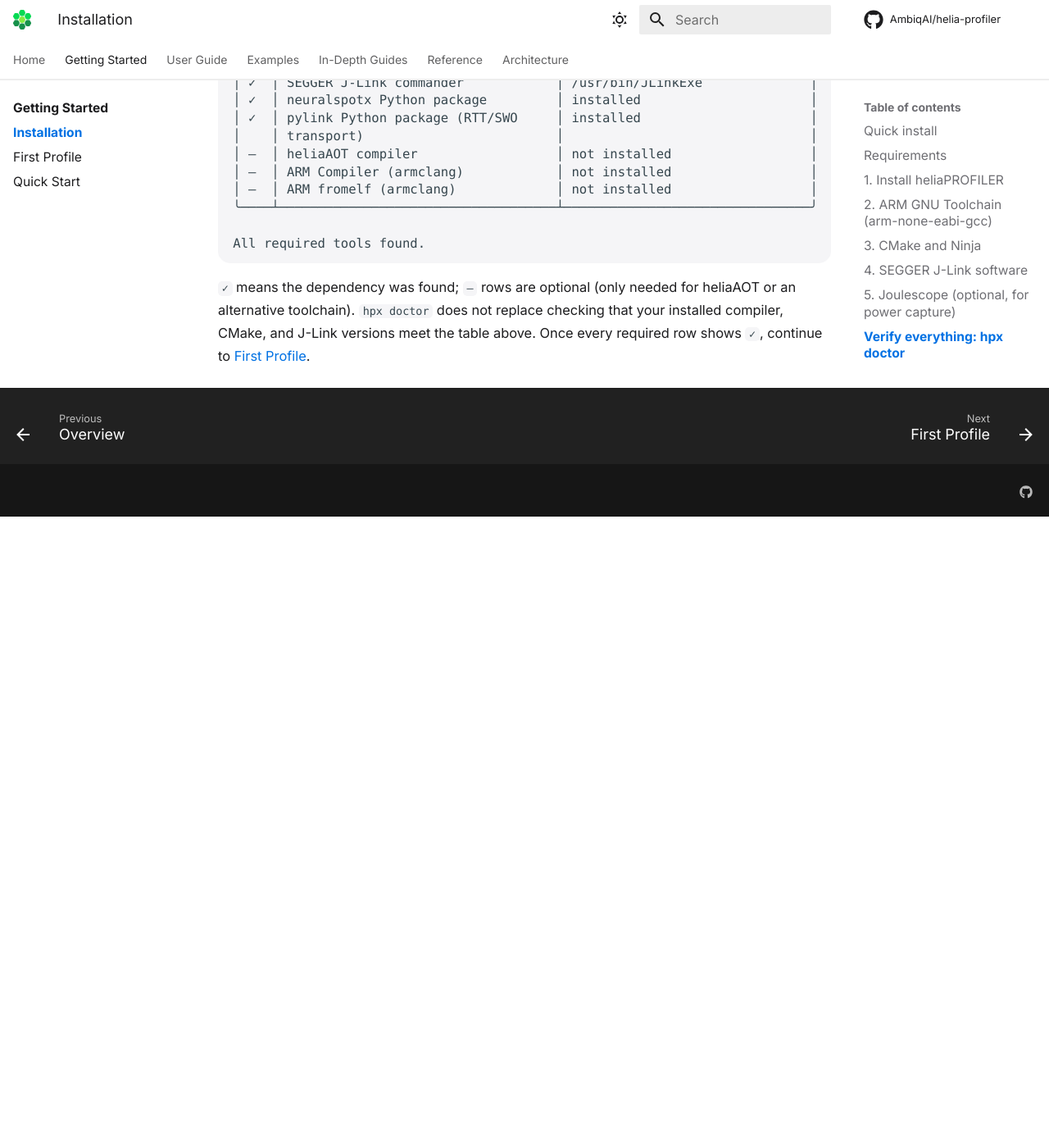
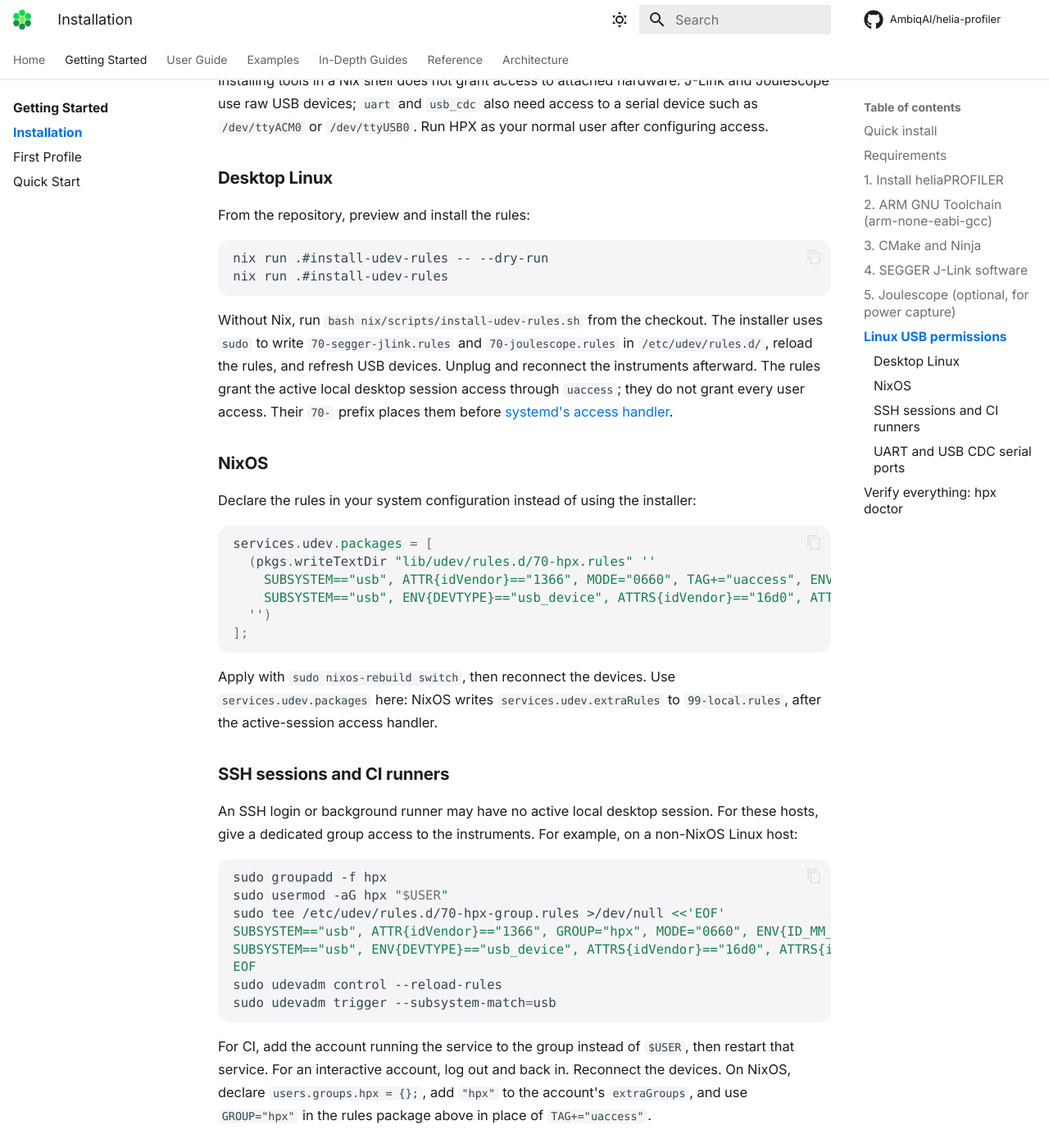
Before and after one commit to AmbiqAI/helia-profiler, an MkDocs documentation site: the page built from docs/getting-started/install.md, in a window 1280 px wide and 1400 px high, scrolled down 5263 px. Shown: the whole window at 82% size. Built offline with MkDocs 1.6.1 and Material for MkDocs 9.7.7, drawn with Linux system fonts in a browser that asks for light colours; some web fonts are replaced; comment, search, counter and statistics services are not loaded; before the commit the page ends 5893 px from its top, so only the background shows below that; some of the changed text lies outside the part shown.

Commit message:
fix(nix): automate J-Link setup and document USB access

````diff
--- a/docs/getting-started/install.md
+++ b/docs/getting-started/install.md
@@ -21,15 +21,19 @@
     git clone https://github.com/AmbiqAI/helia-profiler.git && cd helia-profiler
     ```
 
-    Review [SEGGER's J-Link terms](https://www.segger.com/downloads/jlink/),
-    then import the correct native J-Link package and enter the complete
-    development environment:
+    Enter the complete development environment:
 
     ```bash
-    nix run .#prepare-jlink -- --accept-license && nix develop
+    nix develop
+    hpx doctor
     ```
 
-    Linux hardware users must also install the USB access rules once:
+    Nix downloads and verifies the pinned J-Link package directly from
+    [SEGGER](https://www.segger.com/downloads/jlink/) under its terms; no
+    separate download or preparation command is needed.
+
+    On a Linux desktop (Ubuntu, Debian, Fedora, etc.), install USB access
+    rules once, then reconnect the J-Link and any Joulescope:
 
     ```bash
     nix run .#install-udev-rules
@@ -38,6 +42,15 @@
     The flake supports x86-64 Linux, ARM64 Linux, and Apple Silicon macOS and
     includes Python, heliaAOT, LiteRT, NSX, CMake, Ninja, GNU Arm Embedded,
     ATfE, J-Link, and the development dependencies.
+
+    You can skip the manual tool installation sections below. Continue with
+    [Linux USB permissions](#linux-usb-permissions) for NixOS, SSH/CI hosts,
+    and serial transports, or [verify your setup](#verify-everything-hpx-doctor).
+    Code contributors can use `nix develop .#contrib` and then
+    `pre-commit install` once to enable the repository checks.
+
+    On macOS, no udev setup is needed. Open a new terminal and run
+    `nix develop` again whenever you return to the repository.
 
     Nix does not run natively on Windows — Windows users should either run
     this method inside WSL2 (note that J-Link/USB access from WSL2 requires
@@ -257,7 +270,8 @@
 
 heliaPROFILER bundles a pinned, tested copy of the permissively licensed SEGGER
 RTT target sources. No separate RTT source checkout is required for normal use.
-The SEGGER J-Link host software remains a separate installation.
+The SEGGER J-Link host software is included in the Nix environment; uv/pip
+users install it separately as described above.
 
 For testing another RTT release, hpx resolves explicit overrides in this order:
 
@@ -289,9 +303,7 @@
 
     Joulescope needs a udev rule granting your user access to its USB
     device before `hpx profile --power` will find it without root. Follow
-    the udev setup instructions from the
-    [Joulescope project](https://github.com/jetperch/joulescope), then
-    replug the device.
+    [Linux USB permissions](#linux-usb-permissions) below, then replug the device.
 
 === "macOS"
 
@@ -307,10 +319,96 @@
 
 See [Power Measurement](../guide/power.md) for wiring and sync-GPIO setup.
 
+## Linux USB permissions
+
+Installing tools in a Nix shell does not grant access to attached hardware.
+J-Link and Joulescope use raw USB devices; `uart` and `usb_cdc` also need
+access to a serial device such as `/dev/ttyACM0` or `/dev/ttyUSB0`.
+Run HPX as your normal user after configuring access.
+
+### Desktop Linux
+
+From the repository, preview and install the rules:
+
+```bash
+nix run .#install-udev-rules -- --dry-run
+nix run .#install-udev-rules
+```
+
+Without Nix, run `bash nix/scripts/install-udev-rules.sh` from the checkout.
+The installer uses `sudo` to write `70-segger-jlink.rules` and
+`70-joulescope.rules` in `/etc/udev/rules.d/`, reload the rules, and refresh
+USB devices. Unplug and reconnect the instruments afterward. The rules grant
+the active local desktop session access through `uaccess`; they do not grant
+every user access. Their `70-` prefix places them before
+[systemd's access handler](https://github.com/systemd/systemd/blob/main/rules.d/73-seat-late.rules.in).
+
+### NixOS
+
+Declare the rules in your system configuration instead of using the installer:
+
+```nix
+services.udev.packages = [
+  (pkgs.writeTextDir "lib/udev/rules.d/70-hpx.rules" ''
+    SUBSYSTEM=="usb", ATTR{idVendor}=="1366", MODE="0660", TAG+="uaccess", ENV{ID_MM_DEVICE_IGNORE}="1"
+    SUBSYSTEM=="usb", ENV{DEVTYPE}=="usb_device", ATTRS{idVendor}=="16d0", ATTRS{idProduct}=="0e88|0e87|10ba|10b9|135a", MODE="0660", TAG+="uaccess"
+  '')
+];
+```
+
+Apply with `sudo nixos-rebuild switch`, then reconnect the devices.
+Use `services.udev.packages` here: NixOS writes `services.udev.extraRules`
+to `99-local.rules`, after the active-session access handler.
+
+### SSH sessions and CI runners
+
+An SSH login or background runner may have no active local desktop session.
+For these hosts, give a dedicated group access to the instruments. For example,
+on a non-NixOS Linux host:
+
+```bash
+sudo groupadd -f hpx
+sudo usermod -aG hpx "$USER"
+sudo tee /etc/udev/rules.d/70-hpx-group.rules >/dev/null <<'EOF'
+SUBSYSTEM=="usb", ATTR{idVendor}=="1366", GROUP="hpx", MODE="0660", ENV{ID_MM_DEVICE_IGNORE}="1"
+SUBSYSTEM=="usb", ENV{DEVTYPE}=="usb_device", ATTRS{idVendor}=="16d0", ATTRS{idProduct}=="0e88|0e87|10ba|10b9|135a", GROUP="hpx", MODE="0660"
+EOF
+sudo udevadm control --reload-rules
+sudo udevadm trigger --subsystem-match=usb
+```
+
+For CI, add the account running the service to the group instead of `$USER`,
+then restart that service. For an interactive account, log out and back in.
+Reconnect the devices. On NixOS, declare `users.groups.hpx = {};`, add
+`"hpx"` to the account's `extraGroups`, and use `GROUP="hpx"` in the rules
+package above in place of `TAG+="uaccess"`.
+
+### UART and USB CDC serial ports
+
+Check the serial device and its owning group:
+
+```bash
+hpx ports list --all
+ls -l /dev/ttyACM0  # replace with the port listed by HPX
+```
+
+If your account cannot access that port, add it to the device's group.
+For example, Ubuntu/Debian commonly use `dialout`:
+
+```bash
+sudo usermod -aG dialout "$USER"
+```
+
+Use the group shown on your host, then log out and back in. On NixOS, add
+that group to the account's `extraGroups` and rebuild the system configuration.
+The raw-USB rules alone do not grant access to `/dev/tty*` devices.
+
 ## Verify everything: `hpx doctor`
 
 ```bash
 hpx doctor
+hpx probes list
+hpx ports list --all
 ```
 
 Expected output (columns will vary by platform; a dash `–` means an
````
Also changed, not shown: 5 other files.
